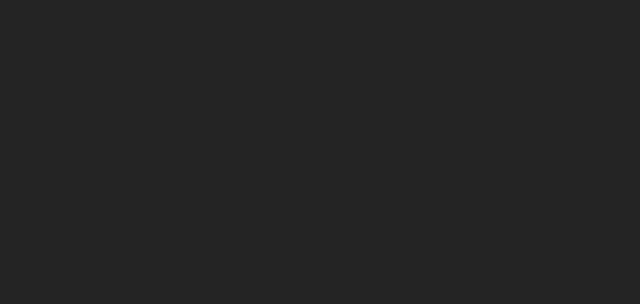
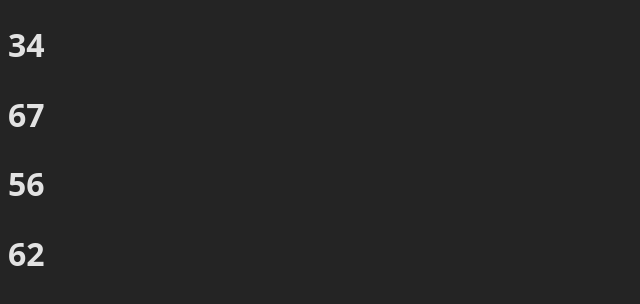
Before and after one commit to jai-00/github-test-repo-v02, a React (Vite) app: page / in a window 1280 px wide. Shown: the top 304 px of the page, without its empty margins (0-640 px from the left). Built offline with nearby package versions, Linux system fonts and the light colour scheme.

Commit message:
create a component Test.tsx and added it to the App.tsx component

```diff
--- a/src/App.tsx
+++ b/src/App.tsx
@@ -1,7 +1,15 @@
 import "./App.css";
+import Test from "./components/Test";
 
 function App() {
-  return <></>;
+  return (
+    <>
+      <Test value={34} />
+      <Test value={67} />
+      <Test value={56} />
+      <Test value={62} />
+    </>
+  );
 }
 
 export default App;
--- /dev/null
+++ b/src/components/Test.tsx
@@ -0,0 +1,8 @@
+type TestProps = {
+  children?: React.ReactNode;
+  value: number;
+};
+
+export default function Test(props: TestProps) {
+  return <h1>{props.value}</h1>;
+}
```
Also changed, not shown: 1 other file (tests, documents, lock files or other folders).
